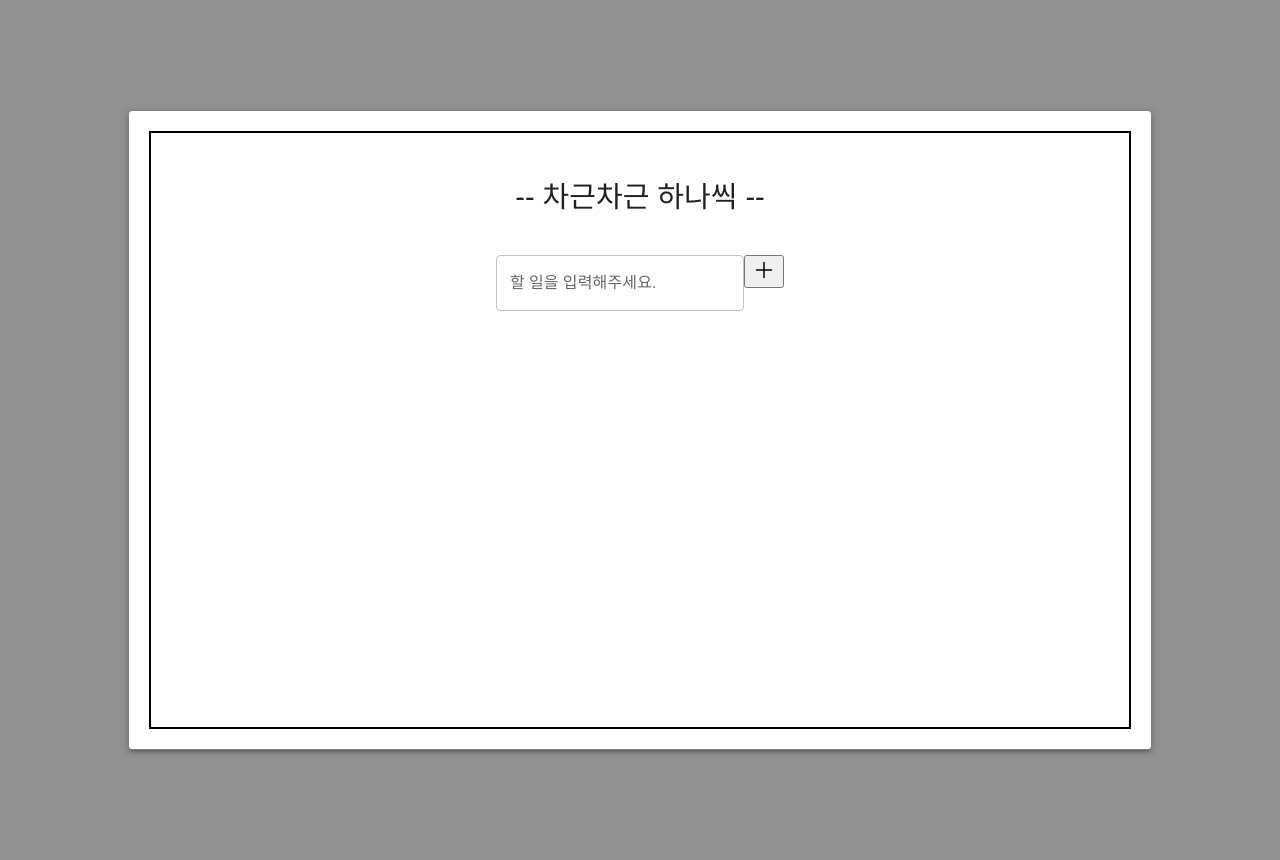
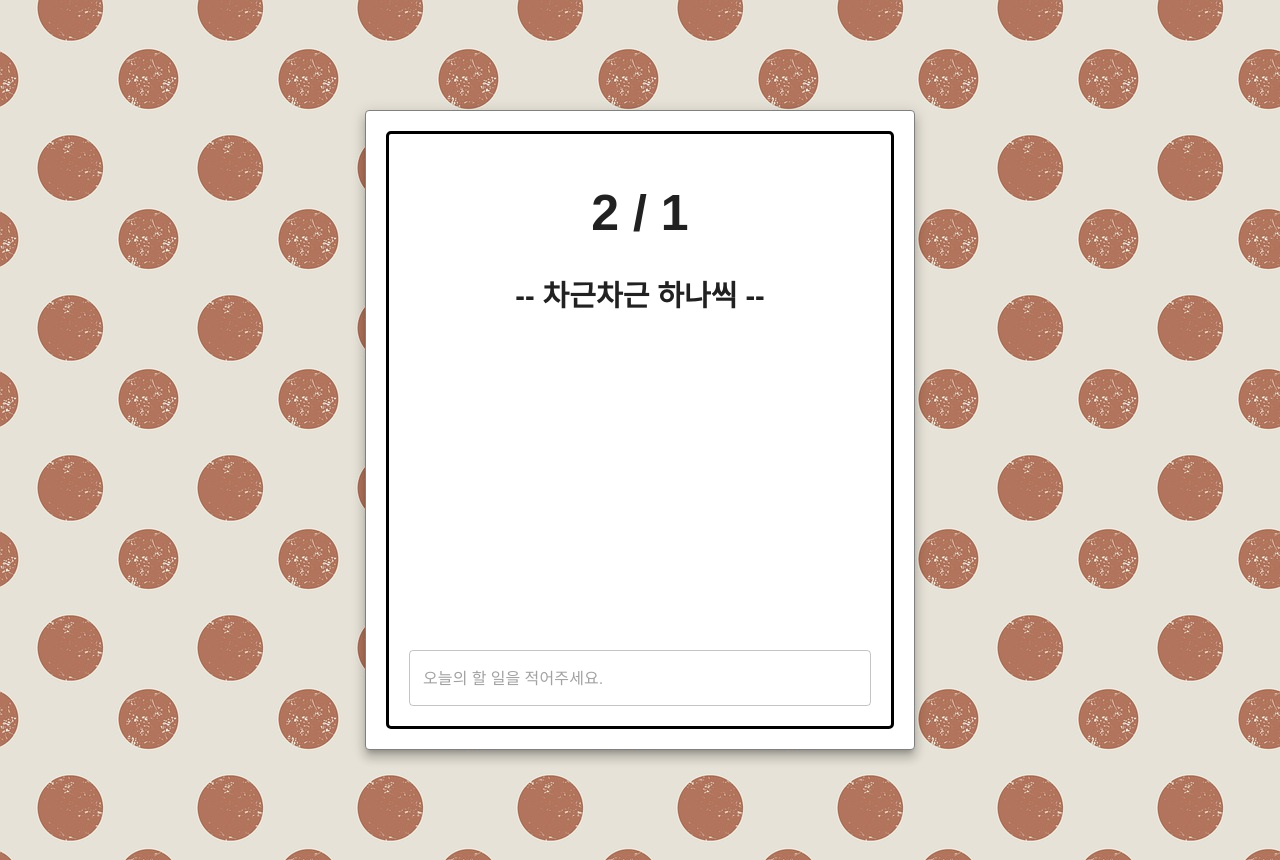
Before and after one commit to wopogo/todo-app, a React (Create React App) app: page / in a window 1280 px wide. Built offline with nearby package versions, Linux system fonts and the light colour scheme; a web font is replaced by a local one.

Commit message:
1.0.7 - todo input, date

```diff
--- a/src/App.css
+++ b/src/App.css
@@ -4,25 +4,32 @@
 
 html {
   background-color: rgb(145, 145, 145);
+  background-image: url(image/dot.jpg);
+  display: flex;
+  justify-content: center;
+  align-items: center;
 }
 
 #root {
   margin: 100px;
   display: flex;
   justify-content: center;
+  align-items: center;
 }
 
 .container {
-  width: 80vw;
+  width: 550px;
   height: 80vh;
   text-align: center;
   padding: 20px;
 }
 
 .Paper-container {
-  border: 2px solid black;
+  border: 3px solid black;
+  border-radius: 5px;
   width: 100%;
   height: 100%;
+  position: relative;
 }
 
 .todo-element {
@@ -57,3 +64,10 @@ li {
   justify-content: center;
   align-items: center;
 }
+form {
+  position: absolute;
+  bottom: 0;
+  width: 100%;
+  padding: 20px;
+  /* border-top: 3px solid black; */
+}
--- a/src/App.js
+++ b/src/App.js
@@ -5,8 +5,9 @@ import Paper from "@mui/material/Paper";
 import TextField from "@mui/material/TextField";
 import PlusIcon from "./style/plusIcon";
 import TodoList from "./component/todoList";
-import Sentence from "./component/sentence"
+import Sentence from "./component/sentence";
 import deleteTodo from "./function/deleteTodo";
+import CurrentDate from "./component/date";
 import { Helmet } from "react-helmet";
 
 export default function App() {
@@ -38,8 +39,9 @@ export default function App() {
   };
 
   return (
-    <Paper className="container" elevation={3} square={false}>
+    <Paper className="container" elevation={8} square={false}>
       <div className="Paper-container">
+        <CurrentDate />
         <Sentence />
         <Helmet>
           <title>Todo App</title>
@@ -53,12 +55,13 @@ export default function App() {
         <TodoList list={todoList} onDelete={deleteTodo} onRefresh={refreshFn} />
         <form onSubmit={handleSubmit}>
           <TextField
-            label="할 일을 입력해주세요."
+            placeholder="오늘의 할 일을 적어주세요."
             name="todo"
             value={todo}
             onChange={(e) => setTodo(e.target.value)}
+            fullWidth
           />
-          <button type="submit">
+          <button type="submit" style={{ display: "none" }}>
             <PlusIcon />
           </button>
         </form>
--- /dev/null
+++ b/src/component/date.jsx
@@ -0,0 +1,13 @@
+const now = new Date();
+const month = now.getMonth() + 1;
+const day = now.getDate();
+
+export default function CurrentDate() {
+  return (
+    <>
+      <p style={{fontSize : "50px", margin: "50px 0 20px 0", fontWeight: "900"}}>
+        {month} / {day}
+      </p>
+    </>
+  );
+}
--- a/src/component/sentence.jsx
+++ b/src/component/sentence.jsx
@@ -1,3 +1,3 @@
 export default function Sentence() {
-  return <p className="sentence">-- 차근차근 하나씩 --</p>;
+  return <p className="sentence" style={{margin : "30px 0", fontWeight: "900"}}>-- 차근차근 하나씩 --</p>;
 }
```
Also changed, not shown: src/image/dot.jpg (added), 12 other files (tests, documents, lock files or other folders).
